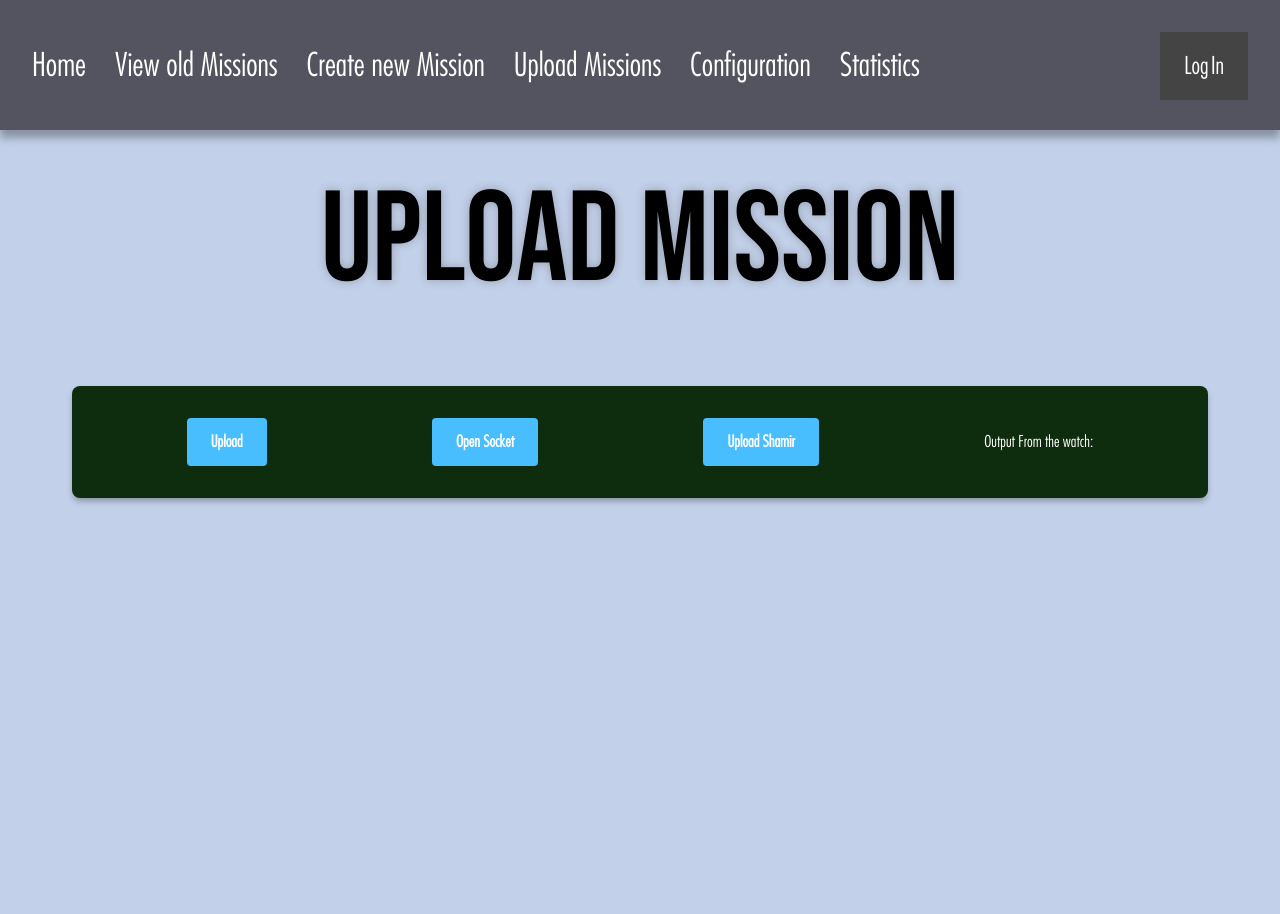
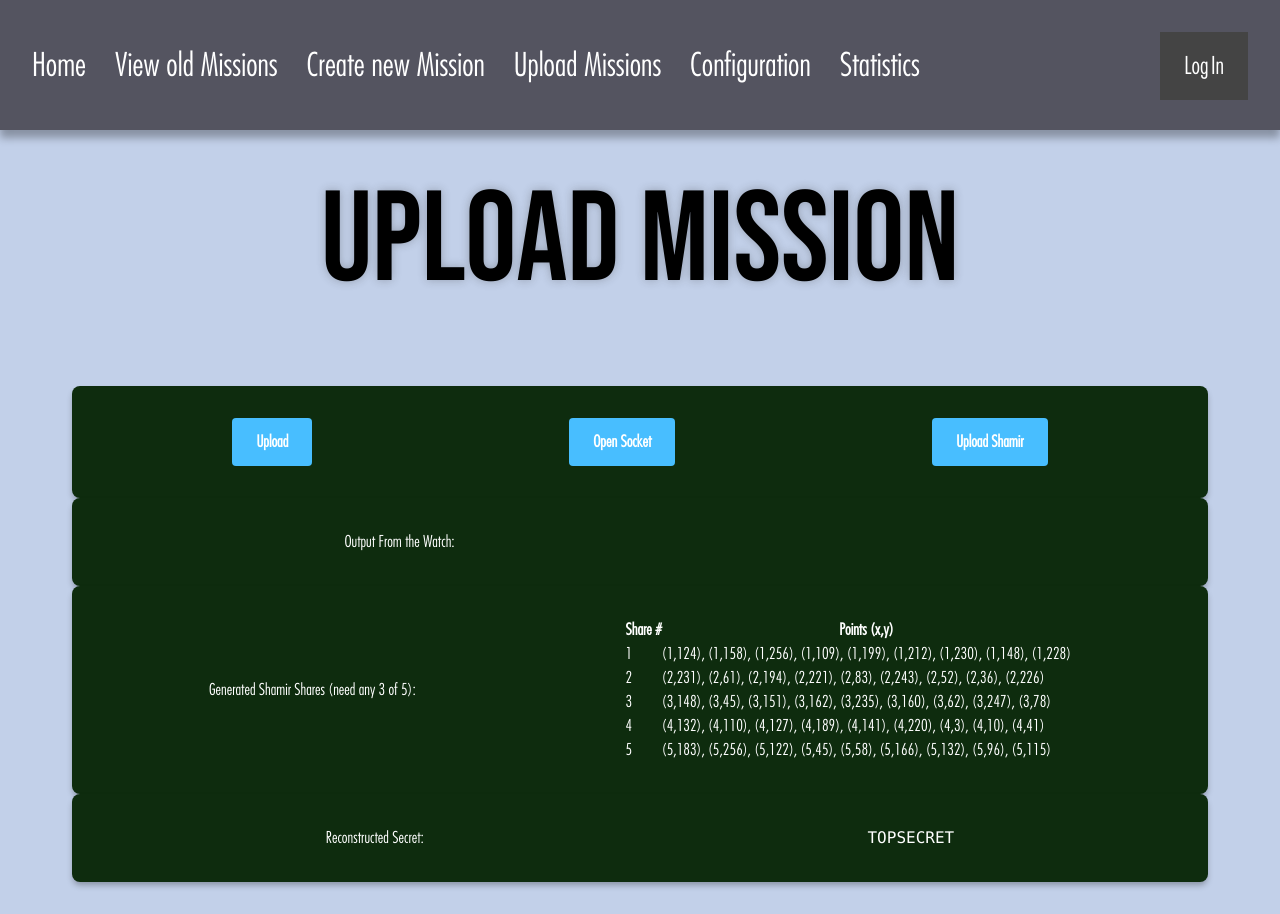
Before and after one commit to TactiGridCyb/TactiGrid-WebApp, a Next.js app in the folder my-app/: page /upload-missions in a window 1280 px wide. Both pictures are taken after a click on the button "Upload Shamir". Before the commit the page ends 800 px from the top, so only its background shows below. Built offline with nearby package versions, Linux system fonts and the light colour scheme; no server answers.

Commit message:
modified the uploadMissions page to display the shamir's algorithm properly

```diff
--- a/my-app/app/upload-missions/page.js
+++ b/my-app/app/upload-missions/page.js
@@ -6,6 +6,8 @@ import styles from "../styles/pagesDesign/uploadMissions.module.css";
 export default function UploadMission() {
   const [socketOutput, setSocketOutput] = useState("");
   const [lastReceivedMessage, setLastReceivedMessage] = useState("");
+  const [shares, setShares] = useState(null);
+  const [recoveredSecret, setRecoveredSecret] = useState('');
 
   // Simulate an upload action
   const handleUpload = () => {
@@ -28,10 +30,33 @@ export default function UploadMission() {
     }
   };
 
-  const handleShamir = () => {
-    console.log('Upload Shamir clicked');
-    alert('Shamir upload invoked (stub)');
-    // TODO: call your Shamir algorithm here
+  const handleShamir = async () => {
+    try {
+      // 1) Define a demo secret and encode to base64
+      const demoSecret = 'TOPSECRET';
+      const secretBase64 = btoa(demoSecret);
+
+      // 2) Split into shares (n=5, k=3)
+      const splitRes = await fetch('/api/shamir/split', {
+        method: 'POST',
+        headers: { 'Content-Type': 'application/json' },
+        body: JSON.stringify({ secretBase64, n: 5, k: 3 })
+      });
+      const { shares } = await splitRes.json();
+      setShares(shares);
+
+      // 3) Reconstruct using the first 3 shares
+      const recRes = await fetch('/api/shamir/reconstruct', {
+        method: 'POST',
+        headers: { 'Content-Type': 'application/json' },
+        body: JSON.stringify({ shares: shares.slice(0, 3) })
+      });
+      const { secretBase64: recBase64 } = await recRes.json();
+      setRecoveredSecret(atob(recBase64));
+    } catch (err) {
+      console.error('Shamir error:', err);
+      alert('Failed to run Shamir algorithm');
+    }
   };
 
   // Periodically check for new UDP messages
@@ -77,8 +102,41 @@ export default function UploadMission() {
           <button className={styles.uploadBtn} onClick={handleShamir}>
             Upload Shamir
           </button>
-          <h2>Output From the watch: {socketOutput}</h2>
         </div>
+
+        <section className={styles.uploadContainer}>
+          <h2>Output From the Watch:</h2>
+          <p>{socketOutput}</p>
+        </section>
+
+        {shares && (
+          <section className={styles.uploadContainer}>
+            <h2>Generated Shamir Shares (need any 3 of 5):</h2>
+            <table className={styles.shareTable}>
+              <thead>
+                <tr>
+                  <th>Share #</th>
+                  <th>Points (x,y)</th>
+                </tr>
+              </thead>
+              <tbody>
+                {shares.map((share, idx) => (
+                  <tr key={idx}>
+                    <td>{idx + 1}</td>
+                    <td>{share.map(([x, y]) => `(${x},${y})`).join(', ')}</td>
+                  </tr>
+                ))}
+              </tbody>
+            </table>
+          </section>
+        )}
+
+        {recoveredSecret && (
+          <section className={styles.uploadContainer}>
+            <h2>Reconstructed Secret:</h2>
+            <pre className={styles.recovered}>{recoveredSecret}</pre>
+          </section>
+        )}
       </main>
     </div>
   );
```
